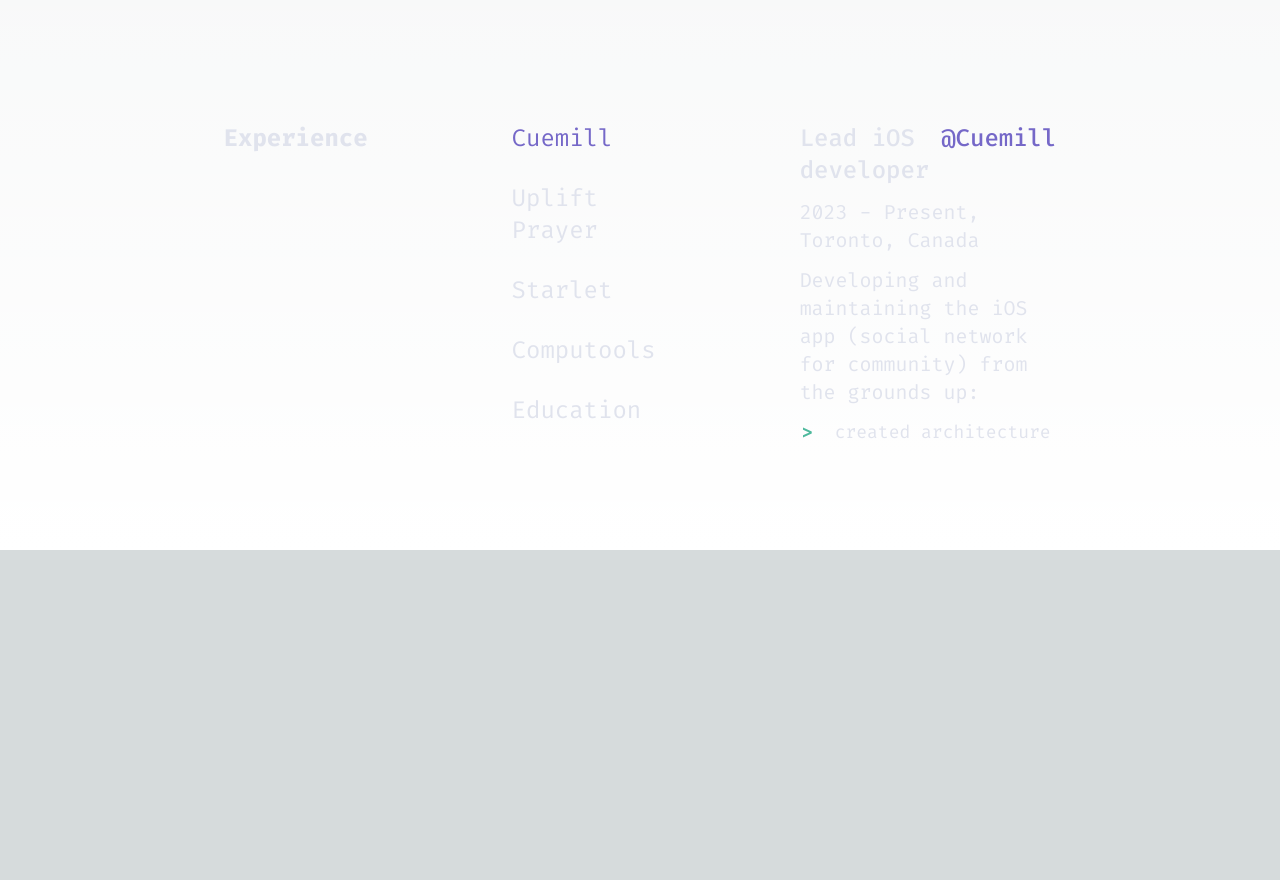
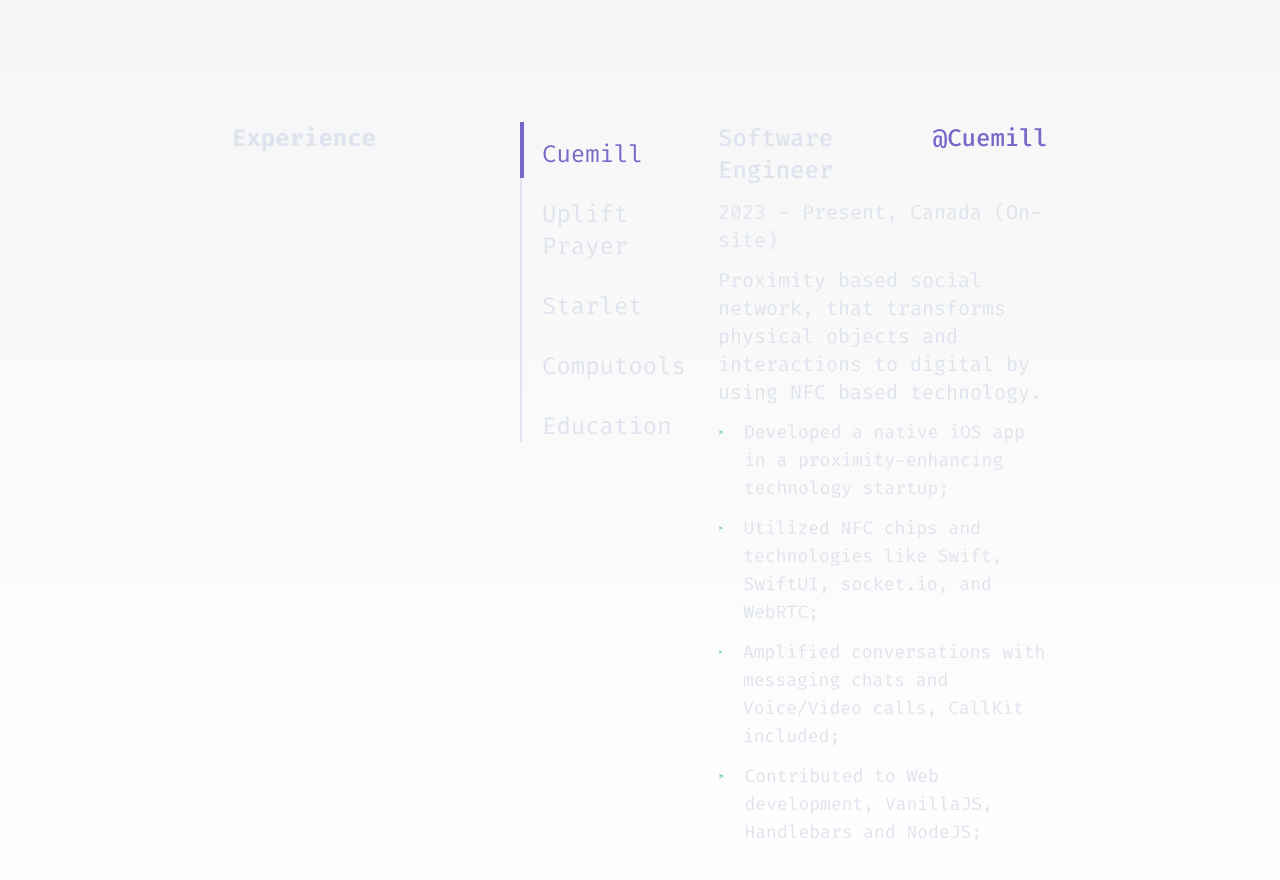
Before and after one commit to Ninise/nikita_website_v2, a Next.js app: page / in a window 1280 px wide. Shown: the part 2880-3760 px from the top of the page. Before the commit the page ends 3430 px from the top, so only its background shows below. Built offline with nearby package versions, Linux system fonts and the light colour scheme.

Commit message:
working on exp section

```diff
--- a/src/components/home/HomeExperience.tsx
+++ b/src/components/home/HomeExperience.tsx
@@ -22,23 +22,88 @@ export const HomeExperience = () => {
 
   const categoryData: CategoryData[] = [
     {
-      title: 'Lead iOS developer',
+      title: 'Software Engineer',
       place: '@Cuemill',
       year: '2023 - Present',
+      country: 'Canada (On-site)',
+      desc: 'Proximity based social network, that transforms physical objects and interactions to digital by using NFC based technology.',
+      resposo: [
+        'Developed a native iOS app in a proximity-enhancing technology startup;',
+        'Utilized NFC chips and technologies like Swift, SwiftUI, socket.io, and WebRTC;',
+        'Amplified conversations with messaging chats and Voice/Video calls, CallKit included;',
+        'Contributed to Web development, VanillaJS, Handlebars and NodeJS;',
+      ],
+    },
+    {
+      title: 'Software Engineer',
+      place: '@Uplift Prayer',
+      year: '2017 - 2023',
+      country: 'USA (Remote)',
+      desc: 'Social network for church communities with a goal to connect people in prayer.',
+      resposo: [
+        'Developed a server using NodeJS, Express, and MongoDB;',
+        'Created native iOS (Swift/UIKit) and Android (Java/Kotlin) apps;',
+        'Set up a cloud environment for a backend (Ubuntu/DigitalOcean);',
+        'Integrated Analytics / Ads / Push notifications (Google);',
+      ],
+    },
+    {
+      title: 'Software Engineer, CEO',
+      place: '@Starlet',
+      year: '2017 - 2019',
+      country: 'Ukraine',
+      desc: 'A digital agency that were providing its experience in mobile development.',
+      resposo: [
+        'Managed company of 6 people;',
+        'Involved in direct sales;',
+        'Worked as a native iOS (Swift) and Android (Java) developer;',
+        'Mainly worked with startups but also contributed in a big EU enterprise company;',
+      ],
+    },
+    {
+      title: 'Android developer',
+      place: '@Computools',
+      year: '2016 - 2017',
       country: 'Canada',
-      desc: 'Developing and maintaining the iOS app (social network for community) from the grounds up:',
-      resposo: ['created architecture'],
+      desc: 'An outsource company that provides a full development life-cycle in web/mobile development.',
+      resposo: [
+        'Worked as an Android developer;',
+        'Participated in a team of 9 developers;',
+        'Learned Agile methodologies and SCRUM management.;',
+        'Mastered Java and custom UI development.;',
+      ],
+    },
+    {
+      title: 'Studied Software Engineering',
+      place: '@ZIEIT',
+      year: '2013 - 2017',
+      country: 'Ukraine',
+      desc: 'Graduated as a bachelor of Software engineering and learned things like:',
+      resposo: [
+        'Designing and maintaining software systems;',
+        'Evaluating and testing new software programs;',
+        'Optimizing software for speed and scalability;',
+        'Writing and testing code;',
+        'Consulting with clients, engineers, security specialists, and other stakeholders;',
+      ],
     },
   ];
 
   return (
     <section className='grid pt-72'>
       <div className='w-9/12 justify-self-center max-xl:w-11/12'>
-        <div className='flex max-xl:flex-col flex-row justify-between justify-self-center space-x-36 max-xl:space-x-0'>
+        <div className='flex max-xl:flex-col flex-row justify-between justify-self-center space-x-8 max-xl:space-x-0'>
           <h2 className='min-w-max text-menu-button text-2xl font-bold max-xl:pb-10'>
             Experience
           </h2>
-          <div className='flex flex-col'>
+          <div className='flex flex-row gap-x-5 h-80 ps-28 w-3/6'>
+            <div className='h-auto w-0.5 bg-dark-white'>
+              <div
+                className={
+                  'h-14 w-1 bg-purple ' + getSliderPosition(category)
+                }></div>
+            </div>
+            <div className='flex flex-col pt-4'>
               <button onClick={() => selectCategory(0)}>
                 <p
                   className={
@@ -85,24 +150,31 @@ export const HomeExperience = () => {
                 </p>
               </button>
             </div>
-          <div className='flex flex-col'>
+          </div>
+
+          <div className='flex flex-col w-full'>
             <div className='flex flex-row'>
               <p className='text-dark-white text-2xl font-medium'>
-                Lead iOS developer
+                {categoryData[category].title}
               </p>
-              <p className='text-purple text-2xl font-medium ml-3'>@Cuemill</p>
+              <p className='text-purple text-2xl font-medium ml-3'>
+                {categoryData[category].place}
+              </p>
             </div>
 
             <p className='text-dark-white text-xl pt-3'>
-              2023 - Present, Toronto, Canada
+              {`${categoryData[category].year}, ${categoryData[category].country}`}
             </p>
 
             <p className='text-dark-white text-xl pt-3'>
-              Developing and maintaining the iOS app (social network for
-              community) from the grounds up:
+              {categoryData[category].desc}
             </p>
 
-            <div className='flex flex-row mt-3 gap-x-5'>
+            {categoryData[category].resposo.map((item, idx) => {
+              return (
+                <div
+                  key={idx}
+                  className='flex flex-row mt-3 gap-x-5'>
                   <svg
                     width='15'
                     height='28'
@@ -118,11 +190,36 @@ export const HomeExperience = () => {
                     </g>
                   </svg>
 
-              <p className='text-dark-white text-lg'>created architecture</p>
+                  <p className='text-dark-white text-lg'>{item}</p>
                 </div>
+              );
+            })}
           </div>
         </div>
       </div>
     </section>
   );
+
+  function getSliderPosition(idx: number) {
+    switch (idx) {
+      case 0:
+        return '';
+        break;
+      case 1:
+        return 'mt-16';
+        break;
+      case 2:
+        return 'mt-40';
+        break;
+      case 3:
+        return 'mt-56';
+        break;
+      case 4:
+        return 'mt-64';
+        break;
+      default:
+        return '';
+        break;
+    }
+  }
 };
```
Lines whose indentation alone changed are shown as unchanged.
